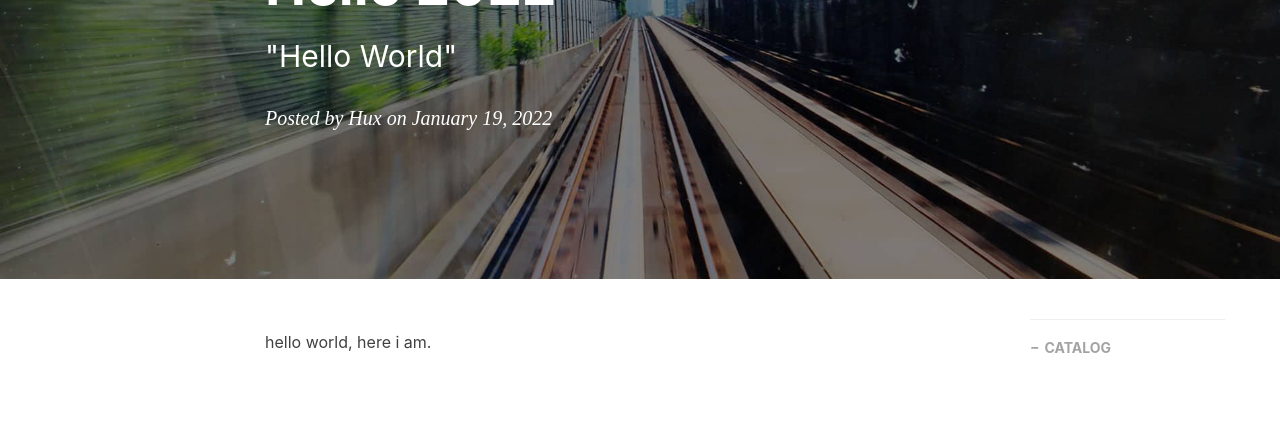
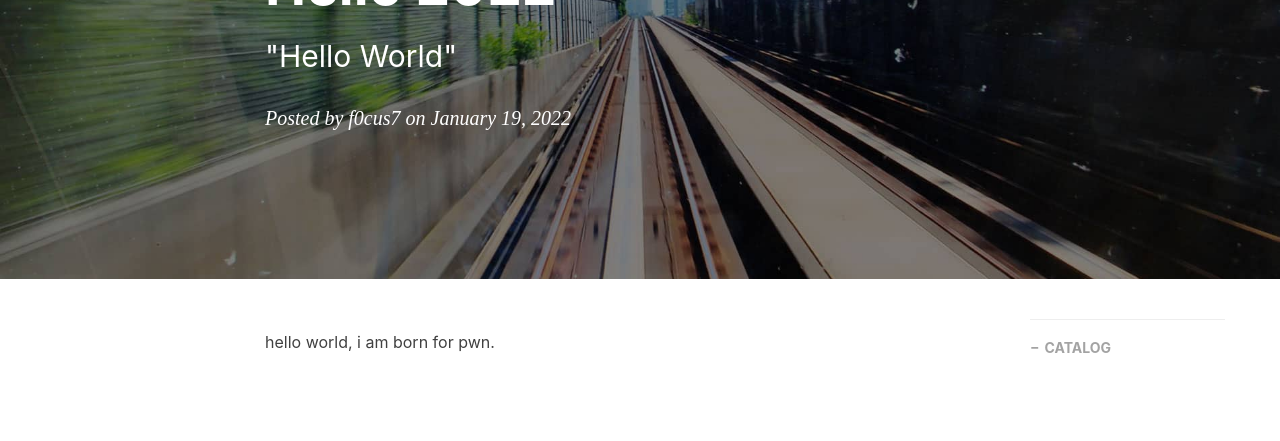
Before and after one commit to f0cus7/f0cus7.github.io, a Jekyll site: the page built from _posts/2022-01-22-hello-2022.markdown, in a window 1280 px wide. Shown: the part 244-685 px from the top of the page. Built offline with Jekyll 4.4.1, drawn with Linux system fonts in a browser that asks for light colours; nearby versions of some CDN libraries; comment, search, counter and statistics services are not loaded.

Commit message:
Update 2022-01-22-hello-2022.markdown

```diff
--- a/_posts/2022-01-22-hello-2022.markdown
+++ b/_posts/2022-01-22-hello-2022.markdown
@@ -3,7 +3,7 @@ layout:     post
 title:      "Hello 2022"
 subtitle:   " \"Hello World\""
 date:       2022-01-19 12:00:00
-author:     "Hux"
+author:     "f0cus7"
 header-img: "img/post-bg-2015.jpg"
 catalog: true
 tags:
@@ -11,4 +11,4 @@ tags:
     - Meta
 ---
 
-hello world, here i am.
+hello world, i am born for pwn.
```
